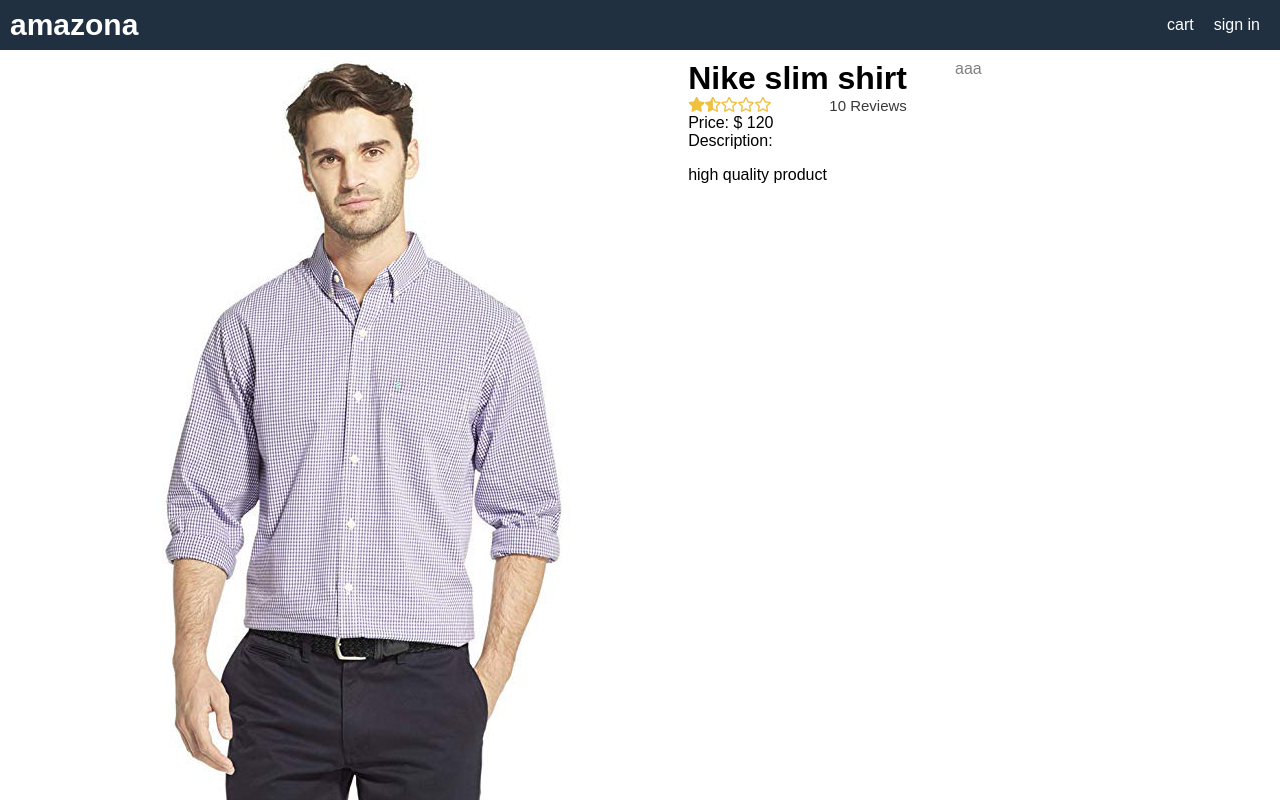
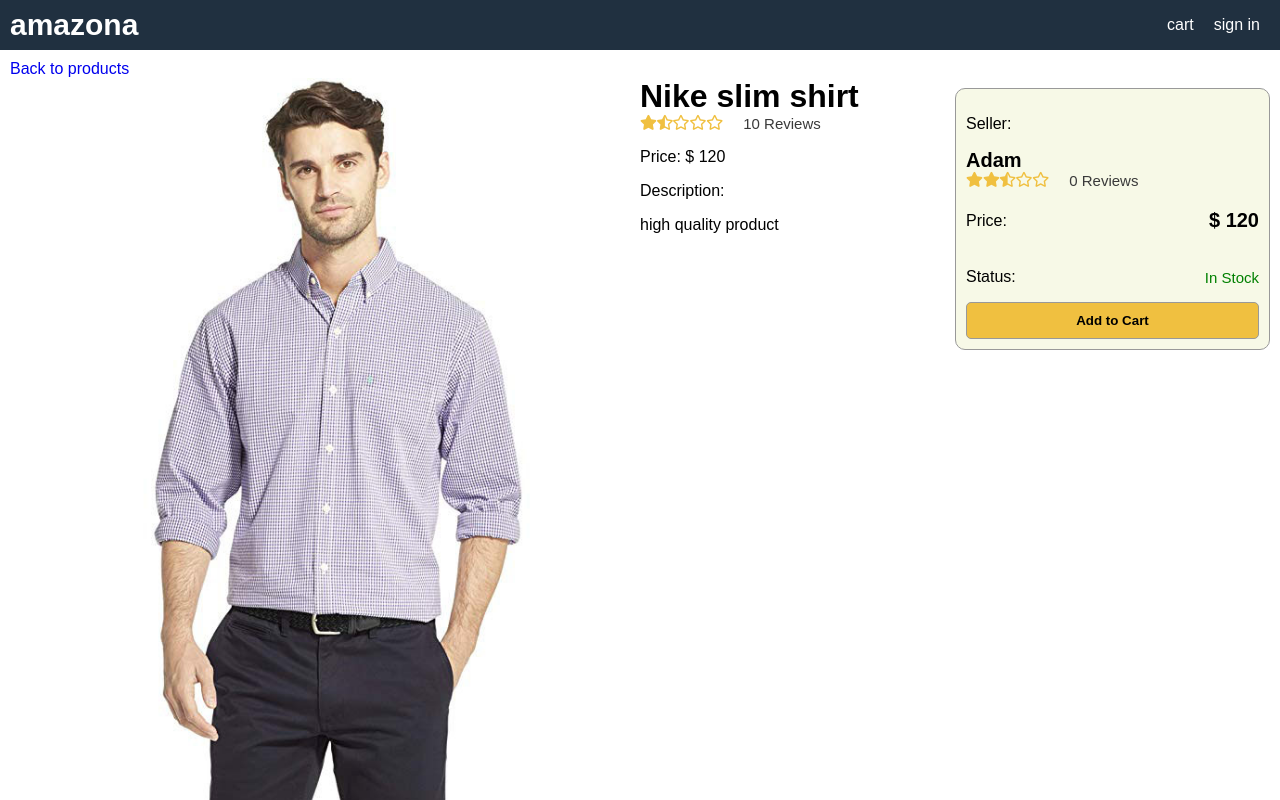
Before and after one commit to misiekhardcore/react_ecommerce_2, a React (Create React App) app in the folder frontend/: page /product/1 in a window 1280 px wide. Shown: the top 800 px of the page. Built offline with nearby package versions, Linux system fonts and the light colour scheme.

Commit message:
product details

```diff
--- a/frontend/src/data.js
+++ b/frontend/src/data.js
@@ -10,6 +10,8 @@
       rating: 1.5,
       numReviews: 10,
       description: "high quality product",
+      countInStock: 34,
+      sellerId: 1,
     },
     {
       _id: "2",
@@ -21,6 +23,8 @@
       rating: 3.0,
       numReviews: 0,
       description: "high quality product",
+      countInStock: 7,
+      sellerId: 3,
     },
     {
       _id: "3",
@@ -32,6 +36,8 @@
       rating: 4.5,
       numReviews: 5,
       description: "high quality product",
+      countInStock: 4,
+      sellerId: 2,
     },
     {
       _id: "4",
@@ -43,6 +49,8 @@
       rating: 4.5,
       numReviews: 7,
       description: "high quality product",
+      countInStock: 7,
+      sellerId: 3,
     },
     {
       _id: "5",
@@ -54,6 +62,8 @@
       rating: 4.5,
       numReviews: 10,
       description: "high quality product",
+      countInStock: 1,
+      sellerId: 4,
     },
     {
       _id: "6",
@@ -65,6 +75,34 @@
       rating: 5.0,
       numReviews: 12,
       description: "high quality product",
+      countInStock: 0,
+      sellerId: 2,
+    },
+  ],
+  sellers: [
+    {
+      _id: 1,
+      name: "Adam",
+      rating: 2.5,
+      numReviews: 0,
+    },
+    {
+      _id: 2,
+      name: "Niko",
+      rating: 4.0,
+      numReviews: 7,
+    },
+    {
+      _id: 3,
+      name: "Gosia",
+      rating: 3.5,
+      numReviews: 10,
+    },
+    {
+      _id: 4,
+      name: "Jarek",
+      rating: 5.0,
+      numReviews: 24,
     },
   ],
 };
--- a/frontend/src/index.css
+++ b/frontend/src/index.css
@@ -59,10 +59,14 @@
   text-decoration: underline;
 }
 
-ul{
+ul {
   list-style: none;
   margin: 0;
   padding: 0;
+}
+
+img.large {
+  width: 100%;
 }
 
 header nav a:hover {
@@ -103,16 +107,16 @@
   justify-content: center;
 }
 
-.top{
+.top {
   align-items: flex-start;
 }
 
 .card {
-  margin: 1rem;
+  flex: 0 0 25rem;
+  margin: 1rem auto;
   min-width: 300px;
-  width: 22%;
-  background-color: rgb(251, 255, 218);
-  border: 1px solid #444;
+  background-color: rgb(247, 249, 231);
+  border: 1px solid #999;
   border-radius: 1rem;
   -webkit-border-radius: 1rem;
   -moz-border-radius: 1rem;
@@ -131,7 +135,7 @@
 }
 
 .card .card-body {
-  padding: 0 1rem;
+  padding: 1rem;
 }
 
 .rating {
@@ -141,10 +145,16 @@
   font-weight: bold;
 }
 
-.rating .review{
-  margin: 0 0 0 auto;
+.rating .review {
+  margin: 0 0 0 2rem;
   color: rgb(58, 58, 58);
   font-weight: 400;
+}
+
+.seller {
+  font-weight: 800;
+  font-size: 2rem;
+  margin: 0;
 }
 
 .price {
@@ -152,18 +162,47 @@
   font-weight: bold;
 }
 
-.col-2{
-  width: 50%;
+.col-2 {
+  flex: 2 1 50rem;
+}
+
+.col-1 {
+  flex: 1 1 25rem;
+}
+
+.success,
+.error {
+  font-weight: 400;
+  font-size: 1.5rem;
+}
+
+.error {
   color: red;
 }
 
-.col-1{
-  width: 25%;
-  color: gray;
+.success {
+  color: green;
 }
 
-.error{
-  color: red;
-  font-weight: 400;
-  font-size: 1.5rem;
+button {
+  padding: 1rem 2rem;
+  font-weight: 800;
+  border: 1px solid #999;
+  border-radius: 0.5rem;
+  background-color: #aaaaaa;
+  cursor: pointer;
 }
+
+button:hover,
+button:focus {
+  border-color: black;
+}
+
+button.primary {
+  background-color: #f0c040;
+}
+
+button.block {
+  width: 100%;
+  display: block;
+}
--- a/frontend/src/pages/ProductPage/index.js
+++ b/frontend/src/pages/ProductPage/index.js
@@ -1,20 +1,33 @@
 import React from "react";
-import { useParams } from "react-router-dom";
+import { Link, useParams } from "react-router-dom";
 import Rating from "../../components/Rating";
 import data from "../../data";
 
 const ProductPage = () => {
   const { id } = useParams();
-  const { name, price, image, rating, numReviews, _id, description } = data.products.find(
-    (x) => x._id === id
-  );
+  const {
+    name,
+    price,
+    image,
+    rating,
+    numReviews,
+    _id,
+    description,
+    countInStock,
+    sellerId,
+  } = data.products.find((x) => x._id === id);
+
+  const seller = data.sellers.find((x) => x._id === sellerId);
+
   if (!name) return <p className="error">Product not found</p>;
   return (
+    <div>
+      <Link to="/">Back to products</Link>
       <div className="row top">
         <div className="col-2">
-        <img src={image} alt={name} />
+          <img className="large" src={image} alt={name} />
         </div>
-      <div className="col1">
+        <div className="col-1">
           <ul>
             <li>
               <h1>{name}</h1>
@@ -22,16 +35,46 @@
             <li>
               <Rating {...{ rating, numReviews, _id }}></Rating>
             </li>
-          <li>Price: $ {price}</li>
             <li>
-            Description:
+              <p>Price: $ {price}</p>
+            </li>
+            <li>
+              <p>Description:</p>
               <p>{description}</p>
             </li>
           </ul>
         </div>
         <div className="col-1">
-        <div className="addToCart">
-            aaa
+          <div className="card">
+            <div className="card-body">
+              <ul>
+                <li>
+                  <p>Seller:</p>
+                </li>
+                <li className="row">
+                  <p className="seller">{seller.name}</p>
+                </li>
+                <li>
+                  <Rating {...seller}></Rating>
+                </li>
+                <li className="row">
+                  <p>Price:</p>
+                  <p className="price">$ {price}</p>
+                </li>
+                <li className="row">
+                  <p>Status:</p>
+                  {countInStock > 0 ? (
+                    <p className="success">In Stock</p>
+                  ) : (
+                    <p className="error">Out of Stock</p>
+                  )}
+                </li>
+                <li className="row">
+                  <button className="primary block">Add to Cart</button>
+                </li>
+              </ul>
+            </div>
+          </div>
         </div>
       </div>
     </div>
```
Also changed, not shown: 1 other file (tests, documents, lock files or other folders). Lines whose indentation alone changed are shown as unchanged.
